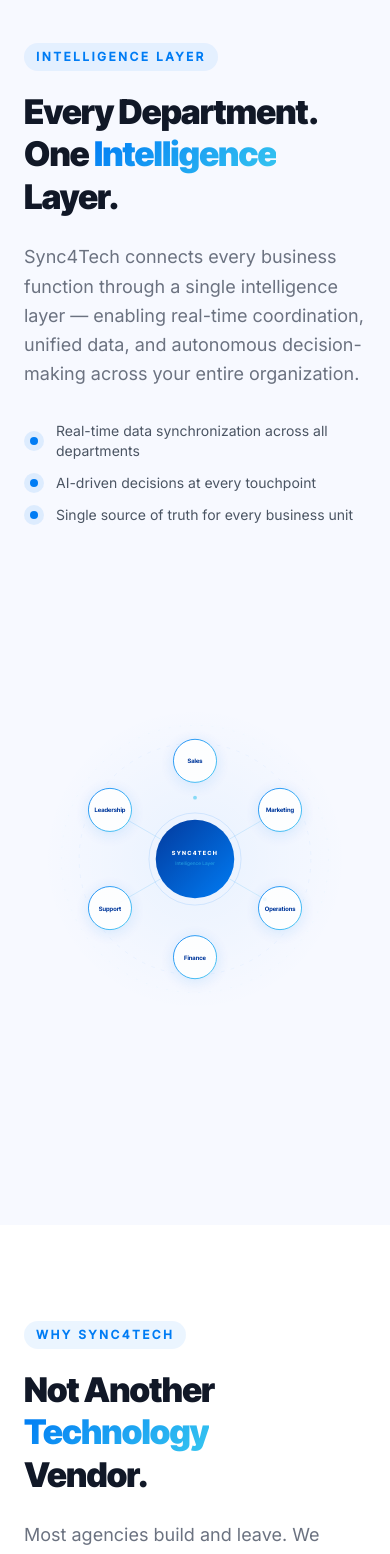
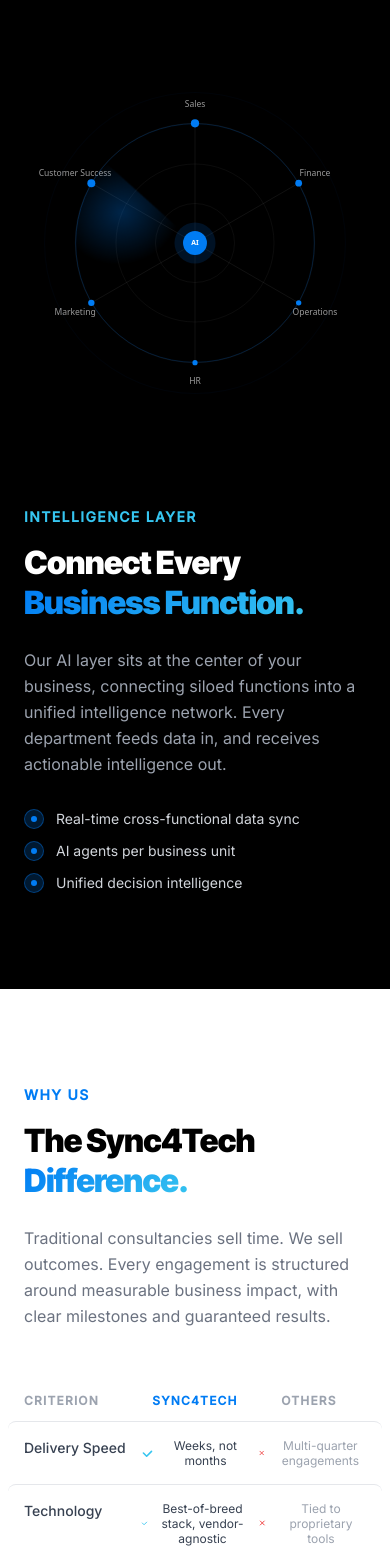
Before and after one commit to Ateeqasif/Sync4Tech-2.0, a Next.js app: page / in a window 390 px wide. Shown: the part 9940-11494 px from the top of the page. Built offline with nearby package versions, Linux system fonts and the light colour scheme.

Commit message:
feat: radar sweep, path draw, dual marquee, Ken Burns, orb drift animations

```diff
--- a/src/components/sections/IntelligentBusiness.tsx
+++ b/src/components/sections/IntelligentBusiness.tsx
@@ -2,112 +2,138 @@
 
 import { motion } from 'framer-motion'
 
-const departments = [
+const nodes = [
   { label: 'Sales', angle: 0 },
-  { label: 'Marketing', angle: 60 },
+  { label: 'Finance', angle: 60 },
   { label: 'Operations', angle: 120 },
-  { label: 'Finance', angle: 180 },
-  { label: 'Support', angle: 240 },
-  { label: 'Leadership', angle: 300 },
+  { label: 'HR', angle: 180 },
+  { label: 'Marketing', angle: 240 },
+  { label: 'Customer Success', angle: 300 },
 ]
 
-const r = 155
-const CX = 270
-const CY = 270
+export default function IntelligentBusiness() {
+  const cx = 200
+  const cy = 200
+  const r = 140
 
-function toXY(deg: number) {
-  const rad = ((deg - 90) * Math.PI) / 180
-  return { x: CX + r * Math.cos(rad), y: CY + r * Math.sin(rad) }
-}
-
-export default function IntelligentBusiness() {
   return (
-    <section className="py-section relative overflow-hidden" style={{ background: '#f7f9ff' }}>
+    <section className="py-section bg-black" id="intelligent">
       <div className="section-container">
-        <div className="grid lg:grid-cols-2 gap-16 items-center">
-          <motion.div initial={{ opacity: 0, x: -40 }} whileInView={{ opacity: 1, x: 0 }} viewport={{ once: true }} transition={{ duration: 0.8, ease: [0.22, 1, 0.36, 1] }}>
-            <span className="inline-block text-xs font-bold tracking-[0.2em] uppercase mb-5 px-3 py-1.5 rounded-full" style={{ color: '#007cf4', background: 'rgba(0,124,244,0.08)' }}>Intelligence Layer</span>
-            <h2 className="font-inter-tight font-black text-gray-900 leading-tight tracking-tight mb-6" style={{ fontSize: 'clamp(34px, 4vw, 52px)' }}>
-              Every Department.
-              <br />
-              One{' '}<span className="gradient-text">Intelligence</span>
-              <br />Layer.
-            </h2>
-            <p className="text-gray-500 text-lg leading-relaxed mb-8">
-              Sync4Tech connects every business function through a single intelligence layer — enabling real-time coordination, unified data, and autonomous decision-making across your entire organization.
-            </p>
-            <ul className="flex flex-col gap-3">
-              {['Real-time data synchronization across all departments', 'AI-driven decisions at every touchpoint', 'Single source of truth for every business unit'].map((point, i) => (
-                <li key={i} className="flex items-center gap-3 text-gray-600 text-sm">
-                  <div className="w-5 h-5 rounded-full flex items-center justify-center flex-shrink-0" style={{ background: 'rgba(0,124,244,0.1)' }}>
-                    <div className="w-2 h-2 rounded-full" style={{ background: '#007cf4' }} />
-                  </div>
-                  {point}
-                </li>
-              ))}
-            </ul>
-          </motion.div>
-
-          <motion.div className="flex justify-center" initial={{ opacity: 0, scale: 0.88 }} whileInView={{ opacity: 1, scale: 1 }} viewport={{ once: true }} transition={{ duration: 1, ease: [0.22, 1, 0.36, 1] }}>
-            <svg width="540" height="540" viewBox="0 0 540 540" className="w-full max-w-[520px]">
+        <div className="grid md:grid-cols-2 gap-16 items-center">
+          {/* SVG Diagram */}
+          <motion.div
+            className="flex justify-center"
+            initial={{ opacity: 0, scale: 0.9 }}
+            whileInView={{ opacity: 1, scale: 1 }}
+            viewport={{ once: true }}
+            transition={{ duration: 1, ease: [0.22, 1, 0.36, 1] }}
+          >
+            <svg viewBox="0 0 400 400" width="400" height="400" className="w-full max-w-sm">
               <defs>
-                <radialGradient id="bgGrad" cx="50%" cy="50%" r="50%">
-                  <stop offset="0%" stopColor="rgba(0,124,244,0.06)"/>
-                  <stop offset="100%" stopColor="rgba(0,124,244,0)"/>
+                <radialGradient id="radarGrad" cx="50%" cy="50%" r="50%">
+                  <stop offset="0%" stopColor="#007cf4" stopOpacity="0.3" />
+                  <stop offset="100%" stopColor="#007cf4" stopOpacity="0" />
                 </radialGradient>
-                <linearGradient id="centerGrad" x1="0" y1="0" x2="1" y2="1">
-                  <stop offset="0%" stopColor="#033a9d"/>
-                  <stop offset="100%" stopColor="#007cf4"/>
-                </linearGradient>
-                <linearGradient id="nodeGrad" x1="0" y1="0" x2="1" y2="1">
-                  <stop offset="0%" stopColor="#007cf4"/>
-                  <stop offset="100%" stopColor="#36c5f0"/>
-                </linearGradient>
+                <clipPath id="radarClip">
+                  <circle cx={cx} cy={cy} r={r + 10} />
+                </clipPath>
               </defs>
 
-              <circle cx={CX} cy={CY} r="240" fill="url(#bgGrad)"/>
-              <circle cx={CX} cy={CY} r={r + 28} stroke="rgba(0,124,244,0.08)" strokeWidth="1" fill="none" strokeDasharray="6 10"/>
-              <circle cx={CX} cy={CY} r={r + 56} stroke="rgba(54,197,240,0.05)" strokeWidth="1" fill="none" strokeDasharray="3 14"/>
+              {/* Rings */}
+              {[0.33, 0.66, 1].map((scale, i) => (
+                <circle key={i} cx={cx} cy={cy} r={r * scale} fill="none" stroke="rgba(255,255,255,0.06)" strokeWidth="1" />
+              ))}
 
-              {departments.map((dept, i) => {
-                const pos = toXY(dept.angle)
+              {/* Spokes + dots */}
+              {nodes.map((node, i) => {
+                const rad = (node.angle - 90) * (Math.PI / 180)
+                const x2 = cx + r * Math.cos(rad)
+                const y2 = cy + r * Math.sin(rad)
                 return (
-                  <motion.line key={`l${i}`} x1={CX} y1={CY} x2={pos.x} y2={pos.y}
-                    stroke="url(#nodeGrad)" strokeWidth="1" strokeOpacity="0.25"
-                    initial={{ pathLength: 0 }} whileInView={{ pathLength: 1 }} viewport={{ once: true }}
-                    transition={{ duration: 0.8, delay: 0.3 + i * 0.1 }} />
+                  <g key={i}>
+                    <line x1={cx} y1={cy} x2={x2} y2={y2} stroke="rgba(255,255,255,0.08)" strokeWidth="1" />
+                    <motion.circle
+                      cx={x2}
+                      cy={y2}
+                      r="4"
+                      fill="#007cf4"
+                      initial={{ r: 3 }}
+                      animate={{ r: [3, 5, 3] }}
+                      transition={{ duration: 2, delay: i * 0.3, repeat: Infinity, ease: 'easeInOut' }}
+                    />
+                    <text
+                      x={cx + (r + 22) * Math.cos(rad)}
+                      y={cy + (r + 22) * Math.sin(rad)}
+                      textAnchor="middle"
+                      dominantBaseline="middle"
+                      fill="rgba(255,255,255,0.6)"
+                      fontSize="10"
+                      fontFamily="system-ui"
+                    >
+                      {node.label}
+                    </text>
+                  </g>
                 )
               })}
 
-              {departments.map((dept, i) => {
-                const pos = toXY(dept.angle)
-                return (
-                  <motion.circle key={`dot${i}`} r="3" fill="#36c5f0"
-                    animate={{ cx: [CX, pos.x, CX], cy: [CY, pos.y, CY], opacity: [0, 0.9, 0] }}
-                    transition={{ duration: 2.5, delay: i * 0.45, repeat: Infinity, ease: 'easeInOut' }} />
-                )
-              })}
+              {/* Radar sweep */}
+              <g clipPath="url(#radarClip)" className="animate-radar" style={{ transformOrigin: `${cx}px ${cy}px` }}>
+                <path
+                  d={`M ${cx} ${cy} L ${cx} ${cy - r} A ${r} ${r} 0 0 1 ${cx + r * Math.sin(Math.PI / 3)} ${cy - r * Math.cos(Math.PI / 3)} Z`}
+                  fill="url(#radarGrad)"
+                />
+              </g>
 
-              <motion.circle cx={CX} cy={CY} r="62" fill="url(#centerGrad)"
-                initial={{ scale: 0 }} whileInView={{ scale: 1 }} viewport={{ once: true }}
-                transition={{ duration: 0.6, delay: 0.2 }} />
-              <motion.circle cx={CX} cy={CY} r="75" fill="none" stroke="#007cf4" strokeWidth="1" strokeOpacity="0.2"
-                animate={{ r: [62, 82, 62] }} transition={{ duration: 3, repeat: Infinity, ease: 'easeInOut' }} />
+              {/* Pulsing rings */}
+              {[1, 2].map((k) => (
+                <motion.circle
+                  key={k}
+                  cx={cx}
+                  cy={cy}
+                  r={r}
+                  fill="none"
+                  stroke="#007cf4"
+                  strokeWidth="1"
+                  initial={{ scale: 0.8, opacity: 0.4 }}
+                  animate={{ scale: 1.3, opacity: 0 }}
+                  transition={{ duration: 3, delay: k * 1.5, repeat: Infinity, ease: 'easeOut' }}
+                  style={{ transformOrigin: `${cx}px ${cy}px` }}
+                />
+              ))}
 
-              <text x={CX} y={CY - 7} textAnchor="middle" fill="white" fontSize="9" fontFamily="Inter Tight, sans-serif" fontWeight="800" letterSpacing="2">SYNC4TECH</text>
-              <text x={CX} y={CY + 9} textAnchor="middle" fill="rgba(54,197,240,0.7)" fontSize="7.5" fontFamily="Inter, sans-serif">Intelligence Layer</text>
+              {/* Center */}
+              <circle cx={cx} cy={cy} r="24" fill="#007cf4" opacity="0.15" />
+              <circle cx={cx} cy={cy} r="14" fill="#007cf4" />
+              <text x={cx} y={cy} textAnchor="middle" dominantBaseline="middle" fill="white" fontSize="8" fontFamily="system-ui" fontWeight="bold">AI</text>
+            </svg>
+          </motion.div>
 
-              {departments.map((dept, i) => {
-                const pos = toXY(dept.angle)
-                return (
-                  <motion.g key={`n${i}`} initial={{ opacity: 0, scale: 0 }} whileInView={{ opacity: 1, scale: 1 }} viewport={{ once: true }} transition={{ duration: 0.5, delay: 0.4 + i * 0.1 }}>
-                    <circle cx={pos.x} cy={pos.y} r="34" fill="white" stroke="url(#nodeGrad)" strokeWidth="1.5" opacity="0.9"
-                      style={{ filter: 'drop-shadow(0 4px 12px rgba(0,124,244,0.15))' }}/>
-                    <text x={pos.x} y={pos.y + 4} textAnchor="middle" fill="#033a9d" fontSize="9.5" fontFamily="Inter Tight, sans-serif" fontWeight="700">{dept.label}</text>
-                  </motion.g>
-                )
-              })}
-            </svg>
+          {/* Text */}
+          <motion.div
+            initial={{ opacity: 0, x: 40 }}
+            whileInView={{ opacity: 1, x: 0 }}
+            viewport={{ once: true }}
+            transition={{ duration: 0.9, ease: [0.22, 1, 0.36, 1] }}
+          >
+            <span className="text-[#36c5f0] text-sm font-semibold tracking-widest uppercase mb-4 block">Intelligence Layer</span>
+            <h2 className="font-inter-tight font-black text-white leading-tight tracking-tight mb-6" style={{ fontSize: 'clamp(32px, 4vw, 56px)' }}>
+              Connect Every
+              <br />
+              <span className="gradient-text">Business Function.</span>
+            </h2>
+            <p className="text-gray-400 leading-relaxed mb-8">
+              Our AI layer sits at the center of your business, connecting siloed functions into a unified intelligence network. Every department feeds data in, and receives actionable intelligence out.
+            </p>
+            <div className="flex flex-col gap-3">
+              {['Real-time cross-functional data sync', 'AI agents per business unit', 'Unified decision intelligence'].map((f, i) => (
+                <div key={i} className="flex items-center gap-3">
+                  <div className="w-5 h-5 rounded-full bg-[#007cf4]/20 border border-[#007cf4]/40 flex items-center justify-center shrink-0">
+                    <div className="w-1.5 h-1.5 rounded-full bg-[#007cf4]" />
+                  </div>
+                  <span className="text-gray-300 text-sm">{f}</span>
+                </div>
+              ))}
+            </div>
           </motion.div>
         </div>
       </div>
--- a/src/components/sections/WhySync4Tech.tsx
+++ b/src/components/sections/WhySync4Tech.tsx
@@ -1,79 +1,94 @@
 'use client'
 
-import { motion } from 'framer-motion'
+import { motion, useInView } from 'framer-motion'
+import { useRef } from 'react'
 
 const rows = [
-  { traditional: 'Builds Tools', sync4tech: 'Transforms Operations', desc: 'We don\'t just deliver software — we redesign how your business works.' },
-  { traditional: 'Project Based', sync4tech: 'Business Outcomes', desc: 'We measure success by your results, not by project completion dates.' },
-  { traditional: 'Feature Focused', sync4tech: 'Continuous Improvement', desc: 'Transformation compounds — we stay engaged as your business evolves.' },
-  { traditional: 'Leaves After Delivery', sync4tech: 'Strategic Partnership', desc: 'We are invested in your long-term growth and operational performance.' },
-  { traditional: 'No Long Term Value', sync4tech: 'Long Term Value', desc: 'Every engagement builds on the last, creating compounding returns.' },
+  { criterion: 'Delivery Speed', us: 'Weeks, not months', them: 'Multi-quarter engagements' },
+  { criterion: 'Technology', us: 'Best-of-breed stack, vendor-agnostic', them: 'Tied to proprietary tools' },
+  { criterion: 'Team Structure', us: 'Embedded specialists', them: 'Rotating junior consultants' },
+  { criterion: 'Outcomes Focus', us: 'ROI-guaranteed milestones', them: 'Effort-based billing' },
+  { criterion: 'AI Capability', us: 'Native AI-first delivery', them: 'AI bolted on to old methods' },
+  { criterion: 'Transparency', us: 'Weekly demos & live dashboards', them: 'Monthly status reports' },
 ]
+
+function CheckIcon({ delay }: { delay: number }) {
+  const ref = useRef<SVGSVGElement>(null)
+  const inView = useInView(ref, { once: true })
+  return (
+    <svg ref={ref} width="16" height="16" viewBox="0 0 16 16" fill="none">
+      <path
+        d="M3 8l4 4 6-6"
+        stroke="#36c5f0"
+        strokeWidth="2"
+        strokeLinecap="round"
+        strokeLinejoin="round"
+        strokeDasharray="20"
+        strokeDashoffset={inView ? 0 : 20}
+        style={{ transition: `stroke-dashoffset 0.5s ease ${delay}s` }}
+      />
+    </svg>
+  )
+}
+
+function CrossIcon() {
+  return (
+    <svg width="16" height="16" viewBox="0 0 16 16" fill="none">
+      <path d="M5 5l6 6M11 5l-6 6" stroke="#ef4444" strokeWidth="1.5" strokeLinecap="round" />
+    </svg>
+  )
+}
 
 export default function WhySync4Tech() {
   return (
-    <section className="py-section bg-white">
+    <section className="py-section bg-white" id="why">
       <div className="section-container">
-        <div className="grid lg:grid-cols-2 gap-20 items-start">
+        <div className="grid md:grid-cols-2 gap-16 items-start">
+          {/* Sticky left */}
+          <div className="md:sticky md:top-32">
             <motion.div
-            className="lg:sticky top-28"
-            initial={{ opacity: 0, y: 30 }}
-            whileInView={{ opacity: 1, y: 0 }}
+              initial={{ opacity: 0, x: -30 }}
+              whileInView={{ opacity: 1, x: 0 }}
               viewport={{ once: true }}
               transition={{ duration: 0.8, ease: [0.22, 1, 0.36, 1] }}
             >
-            <span className="inline-block text-xs font-bold tracking-[0.2em] uppercase mb-5 px-3 py-1.5 rounded-full" style={{ color: '#007cf4', background: 'rgba(0,124,244,0.08)' }}>Why Sync4Tech</span>
-            <h2 className="font-inter-tight font-black text-gray-900 leading-tight tracking-tight mb-6" style={{ fontSize: 'clamp(34px, 4vw, 52px)' }}>
-              Not Another
-              <br /><span className="gradient-text">Technology</span>
-              <br />Vendor.
+              <span className="text-[#007cf4] text-sm font-semibold tracking-widest uppercase mb-4 block">Why Us</span>
+              <h2 className="font-inter-tight font-black text-black leading-tight tracking-tight mb-6" style={{ fontSize: 'clamp(32px, 4vw, 56px)' }}>
+                The Sync4Tech
+                <br />
+                <span className="gradient-text">Difference.</span>
               </h2>
-            <p className="text-gray-500 text-lg leading-relaxed mb-8">
-              Most agencies build and leave. We design, build, operate and continuously improve — because real transformation is ongoing, not a one-time delivery.
+              <p className="text-gray-500 leading-relaxed">
+                Traditional consultancies sell time. We sell outcomes. Every engagement is structured around measurable business impact, with clear milestones and guaranteed results.
               </p>
-            <a
-              href="#contact"
-              className="inline-flex items-center gap-2 font-bold text-sm text-white px-6 py-3 rounded-xl transition-all duration-300 btn-glow"
-              style={{ background: 'linear-gradient(135deg,#033a9d,#007cf4)' }}
-            >
-              Talk to Our Team
-              <svg width="14" height="14" viewBox="0 0 14 14" fill="none"><path d="M2.5 7h9M8 3.5l3.5 3.5L8 10.5" stroke="currentColor" strokeWidth="1.5" strokeLinecap="round" strokeLinejoin="round"/></svg>
-            </a>
             </motion.div>
+          </div>
 
-          <div>
-            <div className="grid grid-cols-2 gap-3 mb-4">
-              <div className="rounded-xl px-4 py-3 text-center" style={{ background: '#f8f9fc', border: '1px solid #eaecf0' }}>
-                <span className="text-xs font-bold text-gray-400 uppercase tracking-wider">Traditional Agency</span>
-              </div>
-              <div className="rounded-xl px-4 py-3 text-center" style={{ background: 'linear-gradient(135deg,#033a9d,#007cf4)' }}>
-                <span className="text-xs font-bold text-white uppercase tracking-wider">Sync4Tech</span>
-              </div>
+          {/* Comparison table */}
+          <div className="flex flex-col divide-y divide-black/8">
+            <div className="grid grid-cols-3 pb-3">
+              <span className="text-xs font-semibold text-gray-400 uppercase tracking-widest">Criterion</span>
+              <span className="text-xs font-semibold text-[#007cf4] uppercase tracking-widest text-center">Sync4Tech</span>
+              <span className="text-xs font-semibold text-gray-400 uppercase tracking-widest text-center">Others</span>
             </div>
             {rows.map((row, i) => (
               <motion.div
                 key={i}
-                className="border-b border-gray-100 py-5 last:border-0"
+                className="grid grid-cols-3 py-4 gap-2 group hover:bg-[#007cf4]/5 -mx-4 px-4 rounded-lg transition-colors duration-200"
                 initial={{ opacity: 0, x: 20 }}
                 whileInView={{ opacity: 1, x: 0 }}
                 viewport={{ once: true }}
-                transition={{ duration: 0.5, delay: i * 0.08 }}
+                transition={{ duration: 0.5, delay: i * 0.07 }}
               >
-                <div className="grid grid-cols-2 gap-3 mb-1.5">
-                  <div className="flex items-center gap-2">
-                    <span className="w-4 h-4 rounded-full flex items-center justify-center flex-shrink-0" style={{ background: '#fee2e2' }}>
-                      <svg width="8" height="8" viewBox="0 0 8 8" fill="none"><path d="M6 2L2 6M2 2l4 4" stroke="#ef4444" strokeWidth="1.2" strokeLinecap="round"/></svg>
-                    </span>
-                    <span className="text-gray-400 text-sm">{row.traditional}</span>
+                <span className="text-gray-700 text-sm font-medium">{row.criterion}</span>
+                <div className="flex items-center gap-2 justify-center">
+                  <CheckIcon delay={0.3 + i * 0.08} />
+                  <span className="text-gray-700 text-xs text-center leading-tight">{row.us}</span>
                 </div>
-                  <div className="flex items-center gap-2">
-                    <span className="w-4 h-4 rounded-full flex items-center justify-center flex-shrink-0" style={{ background: 'rgba(0,124,244,0.12)' }}>
-                      <svg width="8" height="8" viewBox="0 0 8 8" fill="none"><path d="M1.5 4l2 2 3-3" stroke="#007cf4" strokeWidth="1.2" strokeLinecap="round" strokeLinejoin="round"/></svg>
-                    </span>
-                    <span className="font-semibold text-gray-800 text-sm">{row.sync4tech}</span>
+                <div className="flex items-center gap-2 justify-center">
+                  <CrossIcon />
+                  <span className="text-gray-400 text-xs text-center leading-tight">{row.them}</span>
                 </div>
-                </div>
-                <p className="text-gray-400 text-xs leading-relaxed pl-6">{row.desc}</p>
               </motion.div>
             ))}
           </div>
```
Also changed, not shown: src/components/sections/FinalCTA.tsx (+50 -34 lines), src/components/sections/Insights.tsx (+92 -25 lines), src/components/sections/TrustSection.tsx (+74 -38 lines). Lines whose indentation alone changed are shown as unchanged.
